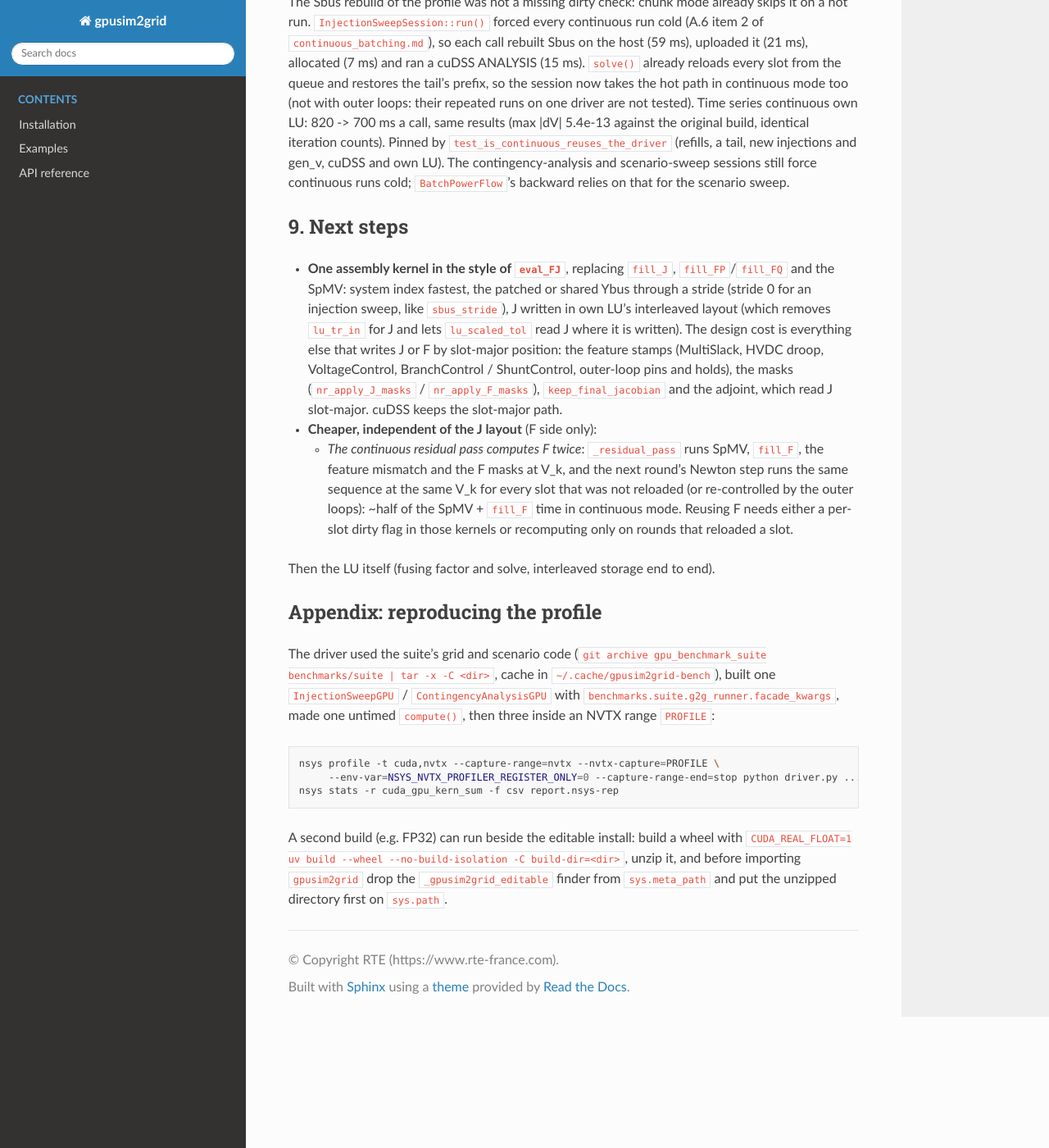
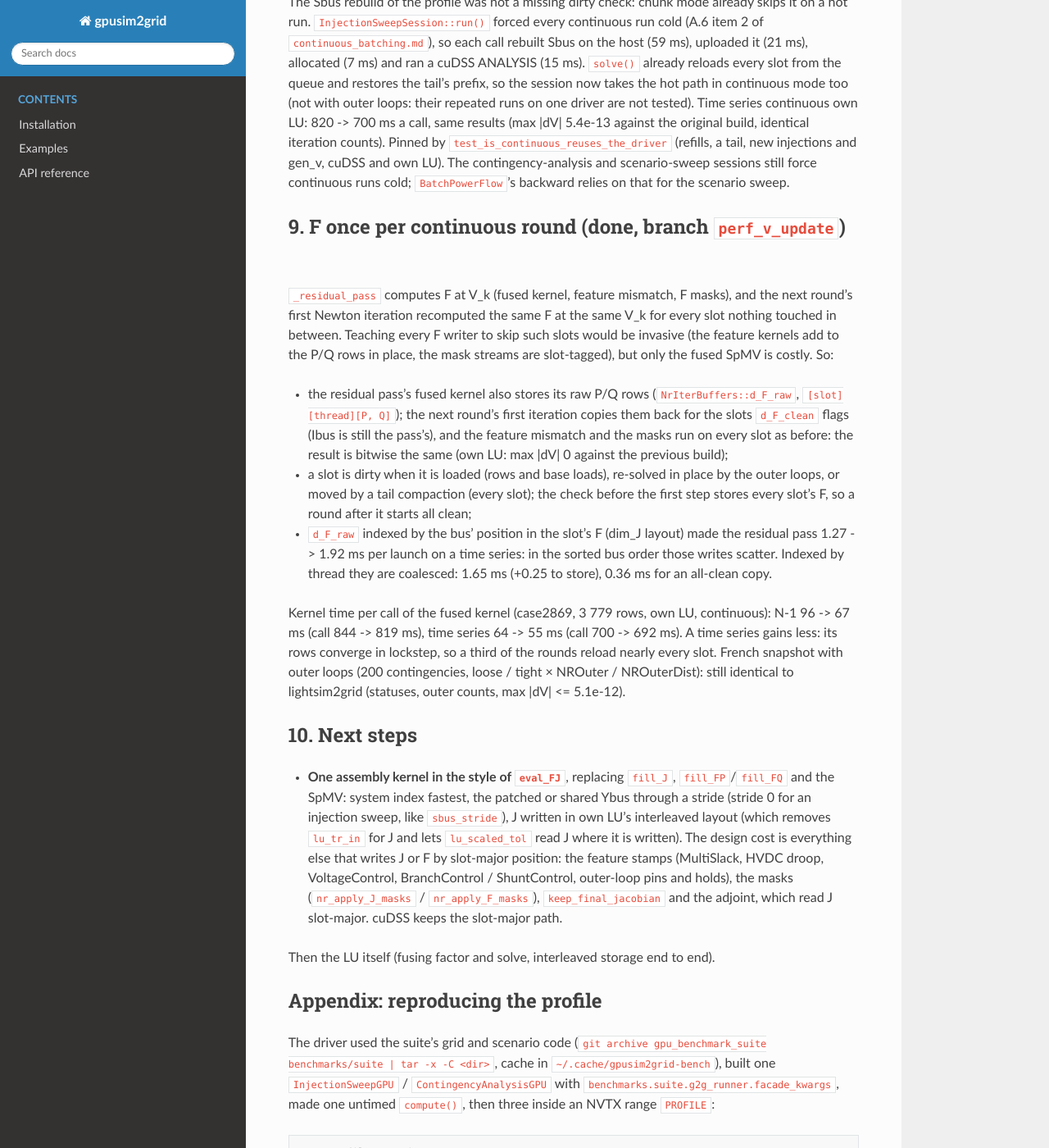
Before and after one commit to Grid2op/gpusim2grid, a Sphinx documentation site: the page built from docs/dev_notes/newton_kernels_performance.md, in a window 1280 px wide and 1400 px high, scrolled down 4563 px. Shown: the whole window at 82% size. Built offline with Sphinx 7.4.7 and the Read the Docs theme 3.1.0, drawn with Linux system fonts in a browser that asks for light colours.

Commit message:
Continuous schedule: F computed once per round
The residual pass computes F at the voltages the next round's Newton step
starts from, and that step recomputed the same F for every slot nothing
touched in between. The residual pass's fused kernel now also stores its
raw P/Q rows (NrIterBuffers::d_F_raw, [slot][thread][P, Q]: coalesced in
the sorted bus order too, where a dim_J layout scattered the writes and
made the pass 50 % slower); the next round's first iteration copies them
back for the slots d_F_clean flags. The feature mismatch and the masks
still run on every slot, so the result is bitwise the same (own LU: max
|dV| 0 against the previous build). A slot is recomputed when it is
loaded, re-solved in place by the outer loops, or moved by a tail
compaction; after the check before the first step every slot is clean.

case2869, 3 779 rows, own LU, continuous, mismatch kernel per call: N-1
96 -> 67 ms (call 844 -> 819 ms), time series 64 -> 55 ms (700 -> 692 ms;
its rows converge in lockstep, so a third of the rounds reload nearly every
slot). French snapshot with outer loops, 200 contingencies, loose / tight x
NROuter / NROuterDist: still identical to lightsim2grid.

Assisted-by: Claude Code (claude-opus-5-5)
Signed-off-by: Benjamin Donnot <benjamin.donnot@rte-france.com>

```diff
--- a/CHANGELOG.rst
+++ b/CHANGELOG.rst
@@ -11,6 +11,8 @@ Change Log
   and two fill kernels (an injection sweep reads one shared Ybus): 2x (time series) / 1.1x (N-1) faster.
 - [IMPROVED] ``InjectionSweepGPU(scheduling="continuous")`` keeps its driver across ``compute()`` calls, as the chunked
   schedule: no Sbus rebuild, allocation or cuDSS analysis when only the injections change (-15 % per call).
+- [IMPROVED] ``scheduling="continuous"``: a Newton step reuses the residual pass's power mismatch for the slots
+  nothing changed since (N-1: the mismatch kernel 1.4x faster, same results).
 - [FIXED] ``outer_loops=True``: an inner solve already within tolerance takes no Newton step, as lightsim2grid's
   (``slack_absorbed`` recalibrated first); a change re-solved that way is settled. At loose tolerances the
   extra step changed the loops' decisions (a row cycling to ``max_outer_iterations``).
--- a/docs/dev_notes/newton_kernels_performance.md
+++ b/docs/dev_notes/newton_kernels_performance.md
@@ -172,7 +172,31 @@ tail, new injections and gen_v, cuDSS and own LU). The contingency-analysis and
 sessions still force continuous runs cold; `BatchPowerFlow`'s backward relies on that for the
 scenario sweep.
 
-## 9. Next steps
+## 9. F once per continuous round (done, branch `perf_v_update`)
+
+`_residual_pass` computes F at V_k (fused kernel, feature mismatch, F masks), and the next round's
+first Newton iteration recomputed the same F at the same V_k for every slot nothing touched in
+between. Teaching every F writer to skip such slots would be invasive (the feature kernels add to
+the P/Q rows in place, the mask streams are slot-tagged), but only the fused SpMV is costly. So:
+
+- the residual pass's fused kernel also stores its raw P/Q rows (`NrIterBuffers::d_F_raw`,
+  `[slot][thread][P, Q]`); the next round's first iteration copies them back for the slots
+  `d_F_clean` flags (Ibus is still the pass's), and the feature mismatch and the masks run on every
+  slot as before: the result is bitwise the same (own LU: max |dV| 0 against the previous build);
+- a slot is dirty when it is loaded (rows and base loads), re-solved in place by the outer loops,
+  or moved by a tail compaction (every slot); the check before the first step stores every
+  slot's F, so a round after it starts all clean;
+- `d_F_raw` indexed by the bus' position in the slot's F (dim_J layout) made the residual pass
+  1.27 -> 1.92 ms per launch on a time series: in the sorted bus order those writes scatter.
+  Indexed by thread they are coalesced: 1.65 ms (+0.25 to store), 0.36 ms for an all-clean copy.
+
+Kernel time per call of the fused kernel (case2869, 3 779 rows, own LU, continuous): N-1 96 -> 67
+ms (call 844 -> 819 ms), time series 64 -> 55 ms (call 700 -> 692 ms). A time series gains less:
+its rows converge in lockstep, so a third of the rounds reload nearly every slot. French snapshot
+with outer loops (200 contingencies, loose / tight × NROuter / NROuterDist): still identical to
+lightsim2grid (statuses, outer counts, max |dV| <= 5.1e-12).
+
+## 10. Next steps
 
 - **One assembly kernel in the style of `eval_FJ`**, replacing `fill_J`, `fill_FP`/`fill_FQ` and the
   SpMV: system index fastest, the patched or shared Ybus through a stride (stride 0 for an
@@ -182,12 +206,6 @@ scenario sweep.
   droop, VoltageControl, BranchControl / ShuntControl, outer-loop pins and holds), the masks
   (`nr_apply_J_masks` / `nr_apply_F_masks`), `keep_final_jacobian` and the adjoint, which read J
   slot-major. cuDSS keeps the slot-major path.
-- **Cheaper, independent of the J layout** (F side only):
-  - *The continuous residual pass computes F twice*: `_residual_pass` runs SpMV, `fill_F`, the
-    feature mismatch and the F masks at V_k, and the next round's Newton step runs the same sequence
-    at the same V_k for every slot that was not reloaded (or re-controlled by the outer loops):
-    ~half of the SpMV + `fill_F` time in continuous mode. Reusing F needs either a per-slot dirty
-    flag in those kernels or recomputing only on rounds that reloaded a slot.
 
 Then the LU itself (fusing factor and solve, interleaved storage end to end).
 
```
Also changed, not shown: CLAUDE.md (+1 -1 lines), 6 other files.
